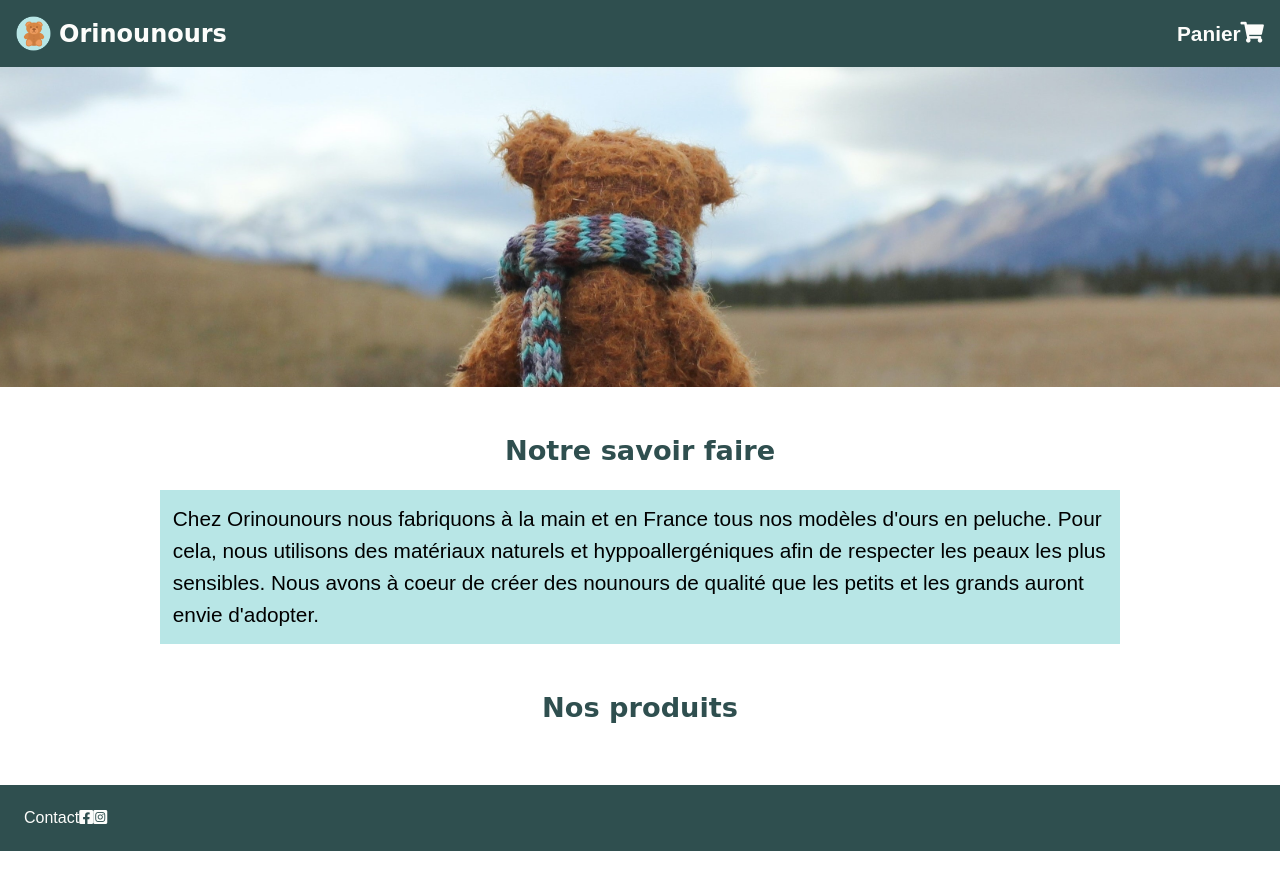
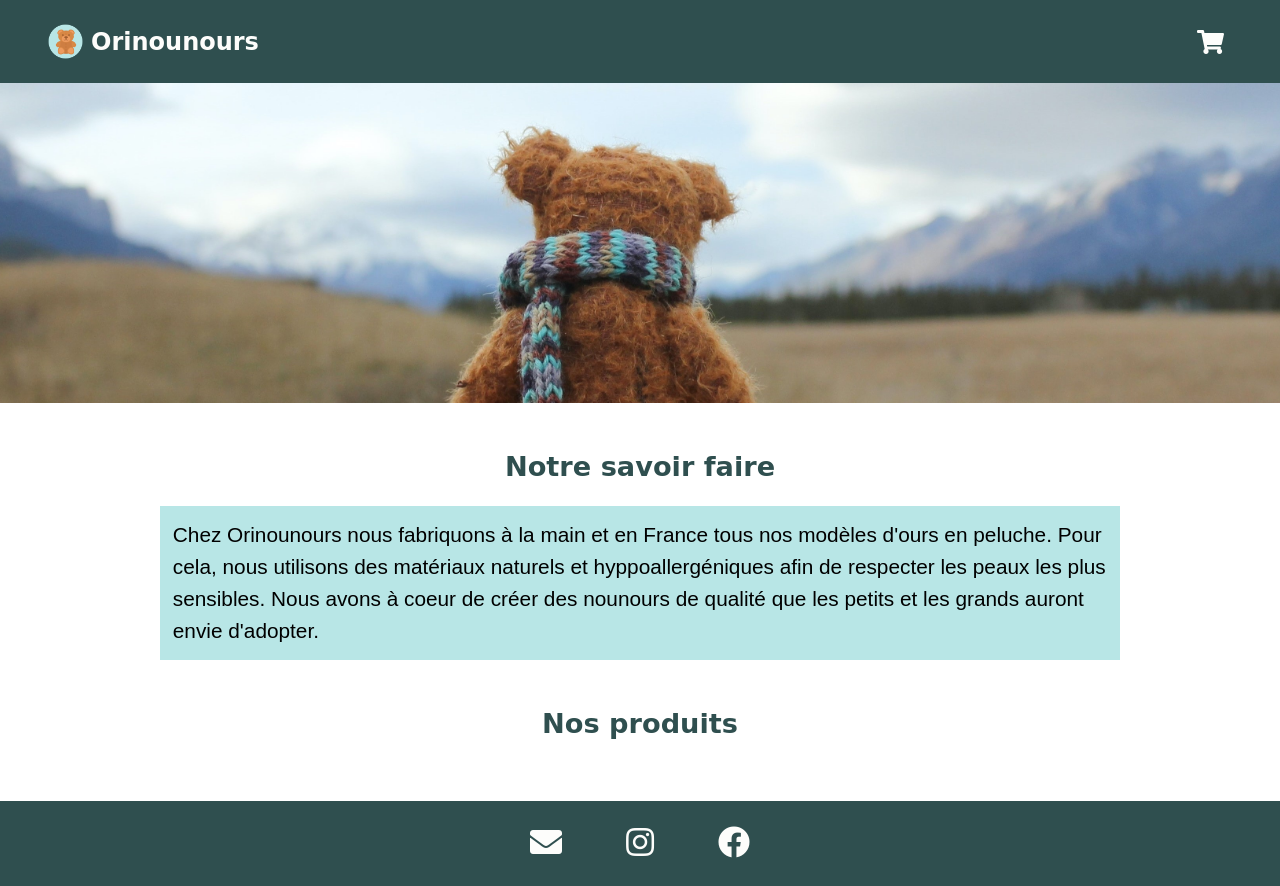
Before and after one commit to elisepeault/ElisePeault_5_29062021, a plain HTML site: page front-end/index.html in a window 1280 px wide. Before the commit the page ends 851 px from the top, so only its background shows below. Drawn offline with Linux system fonts and the light colour scheme; no server answers; a web font is replaced by a local one.

Commit message:
header & footer fontawesome

```diff
--- a/front-end/index.html
+++ b/front-end/index.html
@@ -26,11 +26,11 @@
 <body>
     <header>
         <nav>
-            <a class="brand-logo" href="index.html">
-                <img src="images/favicon.png" alt="logo orinounours" width="35px">
+            <a class="brand-logo" href="index.html" aria-label="Accueil" title="Accueil">
+                <img src="images/favicon.png" alt="logo Orinounours" width="35px">
                 <h1>Orinounours</h1>
             </a>
-            <a class="shopping-cart" href= "">Panier
+            <a class="shopping-cart" href= "" title="shopping cart" aria-label="shopping cart">
                 <i class="fas fa-shopping-cart"></i>
             </a>
         </nav>
@@ -52,9 +52,15 @@
     </main>
 
     <footer>
-        <a>Contact</a>
-        <i class="fab fa-facebook-square"></i>
-        <i class="fab fa-instagram-square"></i>
+        <a href="mailto:contact-orinounours@gmail.com" aria-label="Orinounours e-mail" title="Orinounours e-mail ">
+            <i class="fas fa-envelope"></i>
+        </a>
+        <a href="" aria-label="Orinounours instagram" title="Orinounours instagram">
+            <i class="fab fa-instagram"></i>
+        </a>
+        <a href="" aria-label="Orinounours facebook" title="Orinounours facebook">
+            <i class="fab fa-facebook"></i>
+        </a>
     </footer>
 
     <!-- Scripts -->
--- a/front-end/scss/layouts/_footer.scss
+++ b/front-end/scss/layouts/_footer.scss
@@ -4,9 +4,13 @@ footer {
     background-color: $primary-color;
     color: rgb(253, 253, 251);
     display: flex;
+    justify-content: center;
     padding: 1.5rem;
-    ul {
-        display: flex;
-        align-items: center;
+    a {
+        font-size: 2rem;
+        padding: 0 2rem 0 2rem;
+        &:hover {
+            color: $secondary-color;
+        }
     }
 }
--- a/front-end/scss/layouts/_header.scss
+++ b/front-end/scss/layouts/_header.scss
@@ -1,12 +1,17 @@
 nav {
     background-color: $primary-color;
-    color: rgb(253, 253, 251);
+    color: $fourth-color;
     display: flex;
     justify-content: space-between;
-    padding: 1rem;
+    padding: 1.5rem;
     a {
         display: flex;
         align-items: center;
+    }
+    .brand-logo {
+        @media(min-width: 768px) {
+            padding-left: 1.5rem;
+        }
     }
     .brand-logo h1 {
         padding-left: 0.5rem;
@@ -15,8 +20,11 @@ nav {
         }
     }
     .shopping-cart {
-        font-size: 1.3rem;
-        font-weight: bold;
+        font-size: 1.5rem;
+        padding-right: 0.5rem;
+        @media(min-width: 768px) {
+            padding-right: 2rem;
+        }
         &:hover {
             color: $secondary-color;
         }
--- a/front-end/scss/styles.scss
+++ b/front-end/scss/styles.scss
@@ -3,6 +3,7 @@
 @import "../fontawesome/scss/fontawesome.scss";
 @import "../fontawesome/scss/solid.scss";
 @import "../fontawesome/scss/brands.scss";
+@import "../fontawesome/scss/regular.scss";
 @import "./utils/mixins" ;
 @import "./base/general";
 @import "./base/typography";
--- a/front-end/scss/utils/_variables.scss
+++ b/front-end/scss/utils/_variables.scss
@@ -2,6 +2,7 @@
 $primary-color: #2f4f4f;
 $secondary-color: #b8e6e6;
 $tertiary-color: #CA6F1E ;
+$fourth-color: rgb(253, 253, 251);
 
 /* FONTAWESOME */
 $fa-font-path:        "../fontawesome/webfonts";
```
Also changed, not shown: front-end/css/styles.css, 1 other file.
